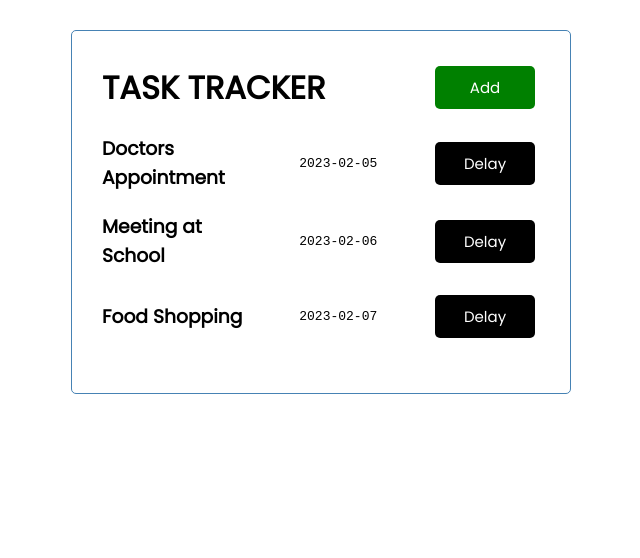
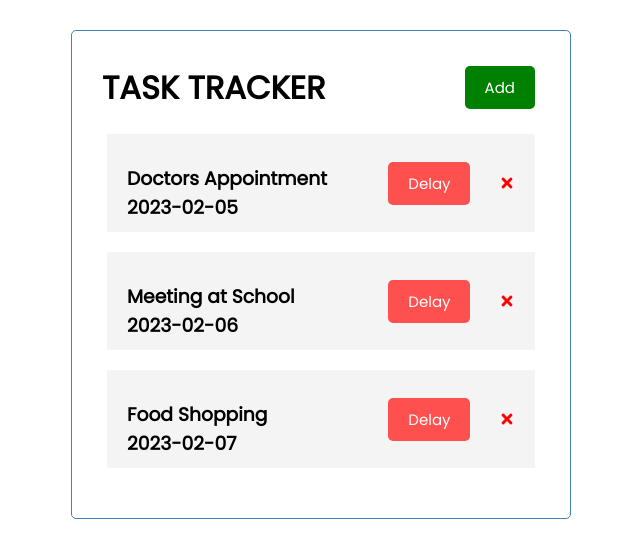
Before and after one commit to Sheam1685/react-app, a React (Create React App) app: page / in a window 1280 px wide. Shown: the top 558 px of the page, without its empty margins (319-959 px from the left). Built offline with nearby package versions, Linux system fonts and the light colour scheme.

Commit message:
Task component modified & delete task added

```diff
--- a/package.json
+++ b/package.json
@@ -8,7 +8,8 @@
     "@testing-library/user-event": "^13.5.0",
     "react": "^18.2.0",
     "react-dom": "^18.2.0",
-    "react-scripts": "5.0.1",
+    "react-icons": "^4.9.0",
+    "react-scripts": "^5.0.1",
     "web-vitals": "^2.1.4"
   },
   "scripts": {
--- a/src/App.js
+++ b/src/App.js
@@ -25,11 +25,30 @@ const initialTasks = [
 
 function App() {
   const [tasks, setTasks] = useState(initialTasks);
+  const delayTask = (id) => {
+    setTasks(prevTasks => {
+      return prevTasks.map((task) => {
+          if (task.id === id) {
+              const d = new Date(task.day);
+              d.setDate(d.getDate() + 1);
+              return {...task, day : d.toISOString().slice(0,10)}
+          }
+          return task;
+      })
+    });
+  }
+  const deleteTask = (id) => {
+    setTasks(tasks.filter((task) => task.id !== id));
+  }
+  const toggleReminder = (id) => {
+    setTasks(tasks.map((task) => task.id === id ? {...task, reminder: !task.reminder} : task));
+    console.log(id);
+  }
   return (
     <div className="container">
       <Header title='TASK TRACKER'/>
       {/* send tasks and setTasks as parameter */}
-      <Tasks tasks={tasks} setTasks={setTasks} />
+      {tasks.length > 0 ? <Tasks tasks={tasks} delayTask={delayTask} deleteTask={deleteTask} doubleClick={toggleReminder} /> : <h3>No Tasks to Show</h3>}
     </div>
   );
 }
--- /dev/null
+++ b/src/components/Task.js
@@ -0,0 +1,15 @@
+import React from 'react'
+import { FaTimes } from 'react-icons/fa'
+import Button from './Button'
+
+const Task = ({task, onDelay, onDelete, doubleClick}) => {
+    return (
+        <div className='task' onDoubleClick={() => doubleClick(task.id)}>
+            <h3>{task.text}<br />{task.day}</h3>
+            <Button text='Delay' color='rgb(255, 80, 80)' onClick={() => onDelay(task.id)} />
+            <FaTimes style={{color:'red', cursor:'pointer'}} onClick={() => onDelete(task.id)} />
+        </div>
+    )
+}
+
+export default Task
--- a/src/components/Tasks.js
+++ b/src/components/Tasks.js
@@ -1,28 +1,12 @@
 import React from 'react'
+import Task from './Task'
 
-const Tasks = ({ tasks, setTasks }) => {
-    const onClick = (id) => {
-        setTasks(prevTasks => {
-            return prevTasks.map((task) => {
-                if (task.id === id) {
-                    const d = new Date(task.day);
-                    d.setDate(d.getDate() + 1);
-                    return {...task, day : d.toISOString().slice(0,10)}
-                }
-                return task;
-            })
-        });
-    }
+const Tasks = ({ tasks, delayTask, deleteTask, doubleClick }) => {
     return (
     <>
         {tasks.map((task) => (
             // {/* key is needed for each item in the list. It is needed for react to know which item is which */}
-            <div className='task' key={task.id}>
-            <h3 style={{width:'33%'}}>{task.text}</h3>
-            <code>{task.day}</code>
-            {/* send task id as parameter */}
-            <button onClick={() => onClick(task.id)} className='btn'>Delay</button>
-            </div>
+            <Task key={task.id} task={task}  onDelay={delayTask} onDelete={deleteTask} doubleClick={doubleClick} />
         ))}
     </>
     )
--- a/src/index.css
+++ b/src/index.css
@@ -20,6 +20,12 @@ body {
   border-radius: 5px;
 }
 
+.container h3 {
+  /* center */
+  text-align: center;
+  padding-top: 20px;
+}
+
 .header {
   display: flex;
   justify-content: space-between;
@@ -27,16 +33,8 @@ body {
   margin-bottom: 20px;
 }
 
-.task {
-  display: flex;
-  justify-content: space-between;
-  align-items: center;
-  margin-bottom: 20px;
-}
-
 .btn {
-  /* size of button */
-  width: 100px;
+  size: auto;
   display: inline-block;
   background: #000;
   color: #fff;
@@ -63,21 +61,24 @@ body {
   width: 100%;
 }
 
-/* .task {
+.task {
+  display: flex;
+  justify-content: space-between;
+  align-items: center;
   background: #f4f4f4;
   margin: 5px;
+  margin-bottom: 20px;
   padding: 10px 20px;
   cursor: pointer;
-} */
+}
 
 .task.reminder {
   border-left: 5px solid green;
 }
 
 .task h3 {
-  display: flex;
-  align-items: center;
-  justify-content: space-between;
+  text-align: left;
+  flex: 0 0 60%;
 }
 
 .add-form {
```
Also changed, not shown: 1 other file (tests, documents, lock files or other folders).
